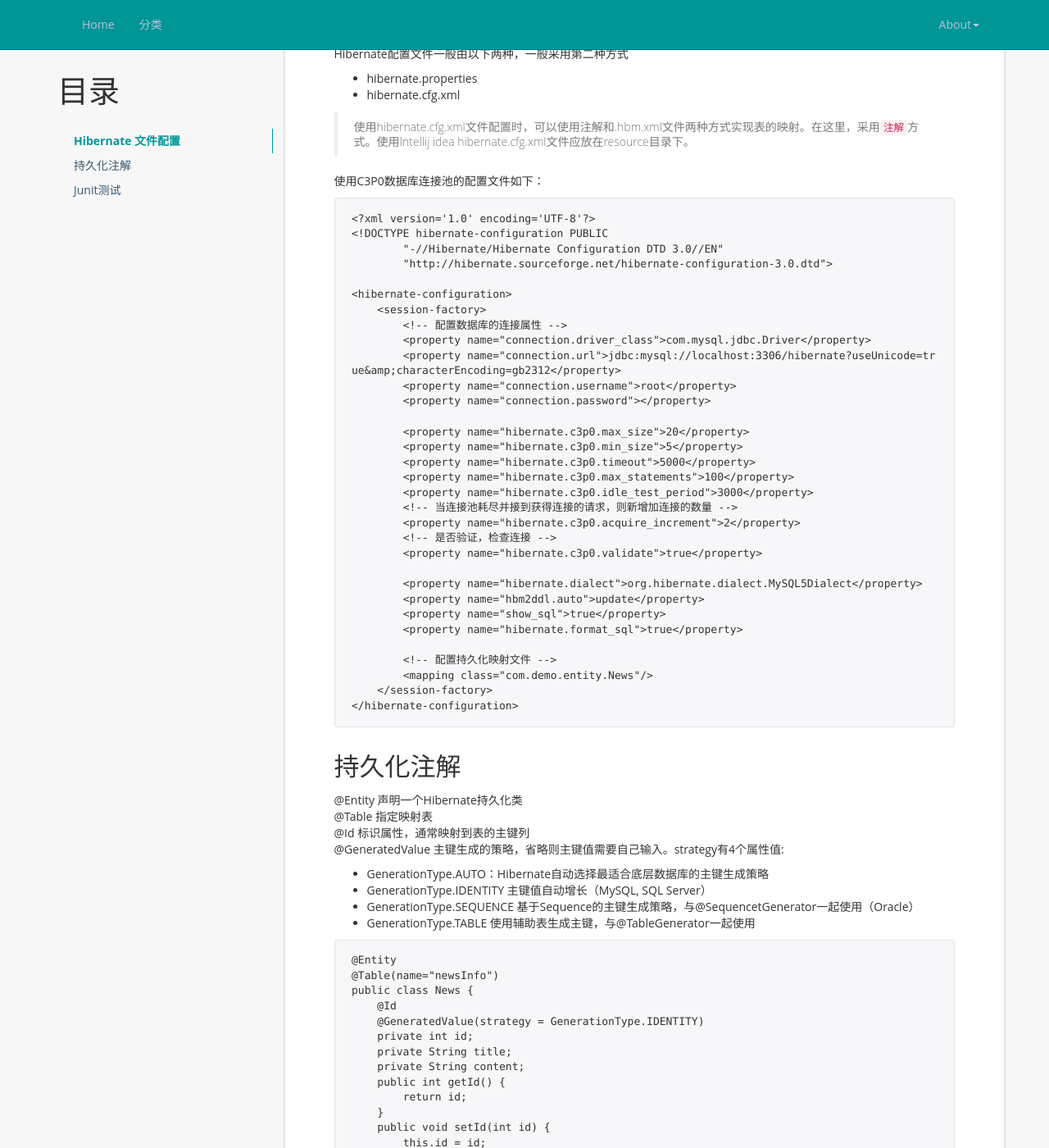
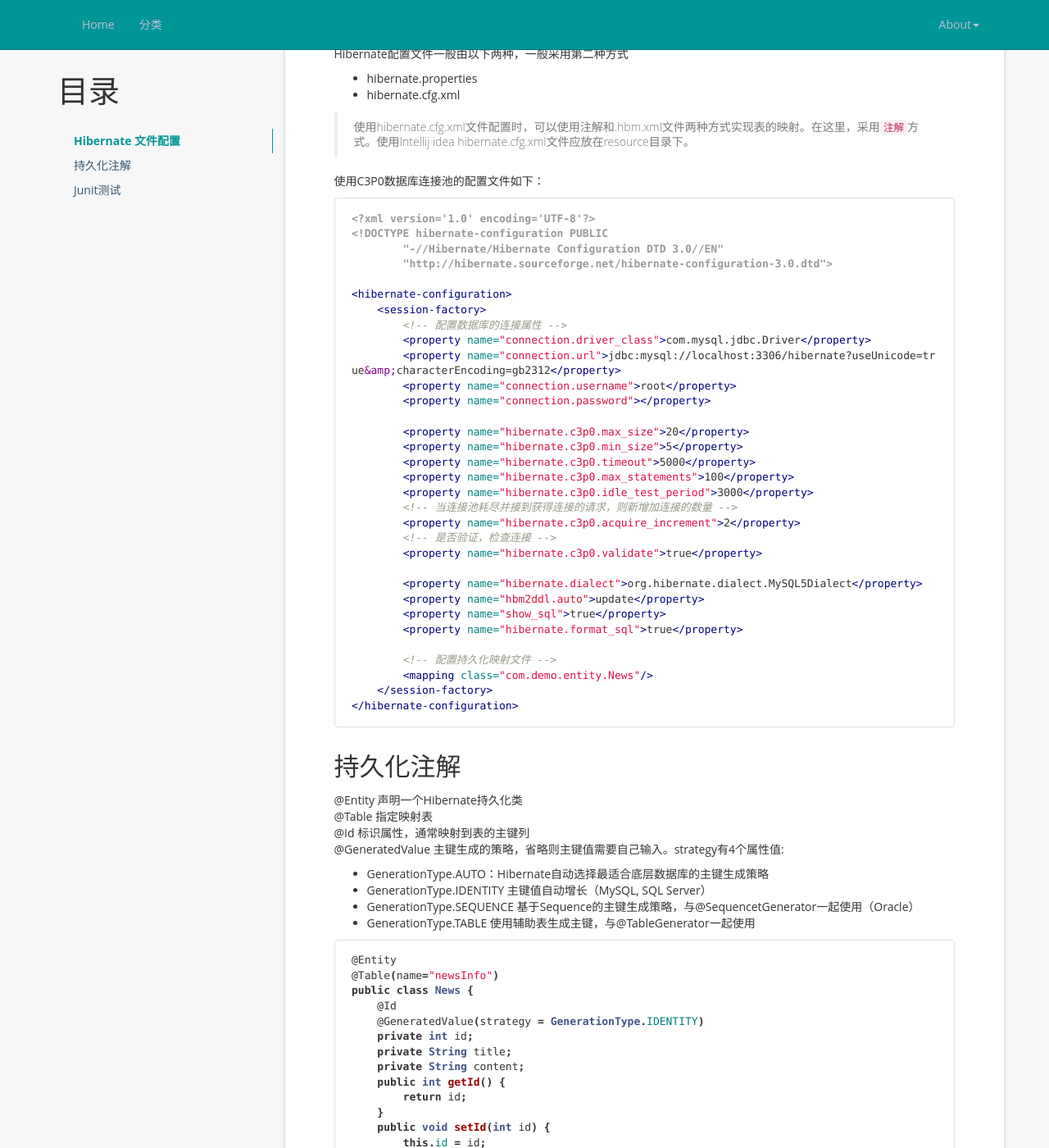
Before and after one commit to Gerry-Yu/Gerry-Yu.github.io, a Jekyll site: the page built from _posts/2016-10-6-Hibernate5-start.md, in a window 1280 px wide and 1400 px high, scrolled down 438 px. Shown: the whole window at 82% size. Built offline with Jekyll 4.4.1, drawn with Linux system fonts in a browser that asks for light colours.

Commit message:
20161006

```diff
--- a/_config.yml
+++ b/_config.yml
@@ -16,7 +16,8 @@ permalink: /:year/:month/:day/:title/
 exclude: ['README.md', 'Gemfile.lock', 'Gemfile', 'Rakefile']
 
 github_username: Gerry-Yu
-highlighter: rouge
+#highlighter: rouge
+highlight: true
 
 # Build settings
 markdown: kramdown
--- a/_includes/header.html
+++ b/_includes/header.html
@@ -1,3 +1,5 @@
+<link rel="stylesheet" href="/styles/css/highlight.css">
+
 <header class="navbar navbar-inverse navbar-fixed-top docs-nav" role="banner">
   <div class="container">
     <div class="navbar-header">
--- /dev/null
+++ b/styles/css/highlight.css
@@ -0,0 +1,60 @@
+.highlight  { background: #ffffff; }
+.highlight .c { color: #999988; font-style: italic } /* Comment */
+.highlight .err { color: #a61717; background-color: #e3d2d2 } /* Error */
+.highlight .k { font-weight: bold } /* Keyword */
+.highlight .o { font-weight: bold } /* Operator */
+.highlight .cm { color: #999988; font-style: italic } /* Comment.Multiline */
+.highlight .cp { color: #999999; font-weight: bold } /* Comment.Preproc */
+.highlight .c1 { color: #999988; font-style: italic } /* Comment.Single */
+.highlight .cs { color: #999999; font-weight: bold; font-style: italic } /* Comment.Special */
+.highlight .gd { color: #000000; background-color: #ffdddd } /* Generic.Deleted */
+.highlight .gd .x { color: #000000; background-color: #ffaaaa } /* Generic.Deleted.Specific */
+.highlight .ge { font-style: italic } /* Generic.Emph */
+.highlight .gr { color: #aa0000 } /* Generic.Error */
+.highlight .gh { color: #999999 } /* Generic.Heading */
+.highlight .gi { color: #000000; background-color: #ddffdd } /* Generic.Inserted */
+.highlight .gi .x { color: #000000; background-color: #aaffaa } /* Generic.Inserted.Specific */
+.highlight .go { color: #888888 } /* Generic.Output */
+.highlight .gp { color: #555555 } /* Generic.Prompt */
+.highlight .gs { font-weight: bold } /* Generic.Strong */
+.highlight .gu { color: #aaaaaa } /* Generic.Subheading */
+.highlight .gt { color: #aa0000 } /* Generic.Traceback */
+.highlight .kc { font-weight: bold } /* Keyword.Constant */
+.highlight .kd { font-weight: bold } /* Keyword.Declaration */
+.highlight .kp { font-weight: bold } /* Keyword.Pseudo */
+.highlight .kr { font-weight: bold } /* Keyword.Reserved */
+.highlight .kt { color: #445588; font-weight: bold } /* Keyword.Type */
+.highlight .m { color: #009999 } /* Literal.Number */
+.highlight .s { color: #d14 } /* Literal.String */
+.highlight .na { color: #008080 } /* Name.Attribute */
+.highlight .nb { color: #0086B3 } /* Name.Builtin */
+.highlight .nc { color: #445588; font-weight: bold } /* Name.Class */
+.highlight .no { color: #008080 } /* Name.Constant */
+.highlight .ni { color: #800080 } /* Name.Entity */
+.highlight .ne { color: #990000; font-weight: bold } /* Name.Exception */
+.highlight .nf { color: #990000; font-weight: bold } /* Name.Function */
+.highlight .nn { color: #555555 } /* Name.Namespace */
+.highlight .nt { color: #000080 } /* Name.Tag */
+.highlight .nv { color: #008080 } /* Name.Variable */
+.highlight .ow { font-weight: bold } /* Operator.Word */
+.highlight .w { color: #bbbbbb } /* Text.Whitespace */
+.highlight .mf { color: #009999 } /* Literal.Number.Float */
+.highlight .mh { color: #009999 } /* Literal.Number.Hex */
+.highlight .mi { color: #009999 } /* Literal.Number.Integer */
+.highlight .mo { color: #009999 } /* Literal.Number.Oct */
+.highlight .sb { color: #d14 } /* Literal.String.Backtick */
+.highlight .sc { color: #d14 } /* Literal.String.Char */
+.highlight .sd { color: #d14 } /* Literal.String.Doc */
+.highlight .s2 { color: #d14 } /* Literal.String.Double */
+.highlight .se { color: #d14 } /* Literal.String.Escape */
+.highlight .sh { color: #d14 } /* Literal.String.Heredoc */
+.highlight .si { color: #d14 } /* Literal.String.Interpol */
+.highlight .sx { color: #d14 } /* Literal.String.Other */
+.highlight .sr { color: #009926 } /* Literal.String.Regex */
+.highlight .s1 { color: #d14 } /* Literal.String.Single */
+.highlight .ss { color: #990073 } /* Literal.String.Symbol */
+.highlight .bp { color: #999999 } /* Name.Builtin.Pseudo */
+.highlight .vc { color: #008080 } /* Name.Variable.Class */
+.highlight .vg { color: #008080 } /* Name.Variable.Global */
+.highlight .vi { color: #008080 } /* Name.Variable.Instance */
+.highlight .il { color: #009999 } /* Literal.Number.Integer.Long */
```
